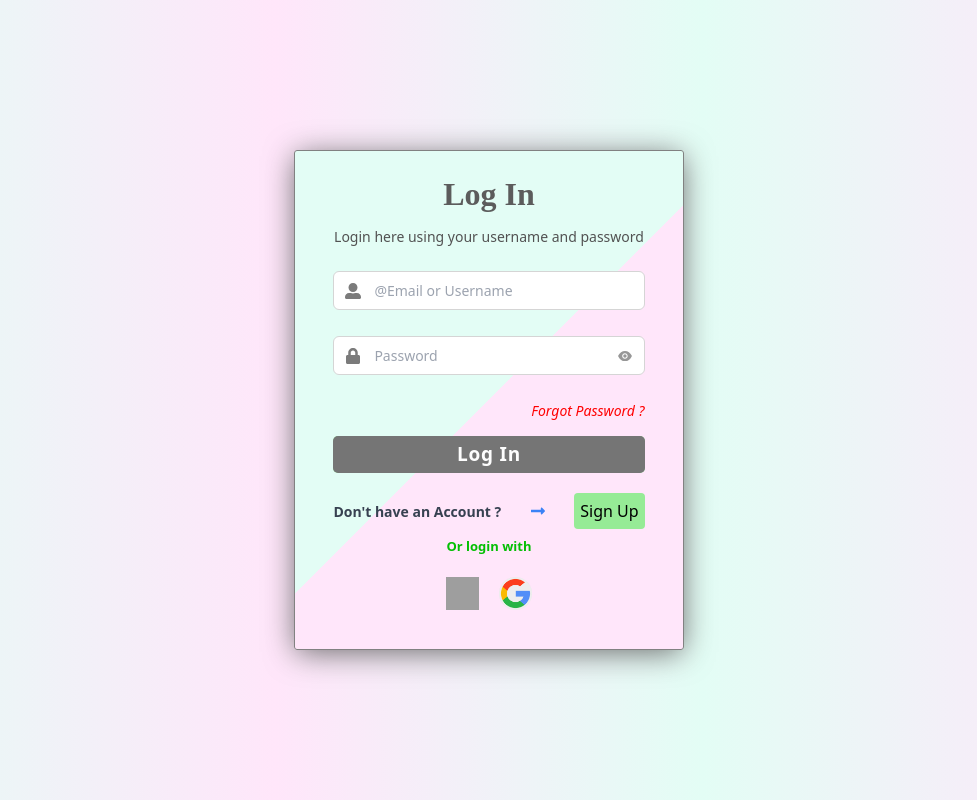
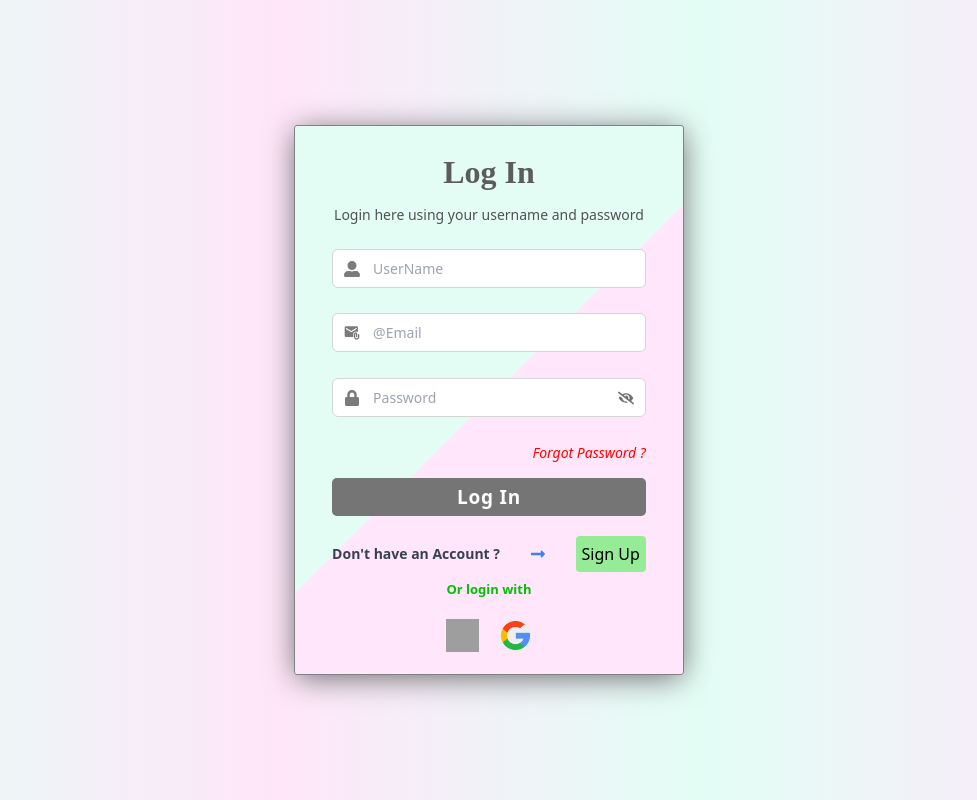
Before and after one commit to Madina-Web-Developer/Note-App, a React (Vite) app: page / in a window 1280 px wide. Shown: the whole page, without its empty margins (151-1128 px from the left). Built offline with nearby package versions, Linux system fonts and the light colour scheme; grey boxes are pictures that could not be loaded; what tailwind-clip-path would draw is missing.

Commit message:
add function

```diff
--- a/src/Components/Ligin Folder/LoginForm.css
+++ b/src/Components/Ligin Folder/LoginForm.css
@@ -14,11 +14,15 @@
     height: auto;
     border-radius: 3px;
     margin: 2% auto;
-    padding: 1.5% 3%;
     background-image: linear-gradient(-225deg, #E3FDF5 50%, #FFE6FA 50%);
     box-shadow: 0px 4px 31px -2px hsl(0, 0%, 40%);
     border: solid 1.5px #818181;
 
+  }
+
+  .login-box{
+
+    @apply p-[5.5%] lg:py-[1.7%] lg:px-[2.9%]
   }
 
 
@@ -61,7 +65,7 @@
     position: absolute;
     top: 0.75rem;
     right: 0.75rem;
-    color: #979797;
+    color: hwb(0 44% 56%);
     cursor: pointer;
 
   }
--- a/src/Components/Ligin Folder/LoginForm.jsx
+++ b/src/Components/Ligin Folder/LoginForm.jsx
@@ -1,17 +1,22 @@
-import React from 'react';
+import React, { useState } from 'react';
 import { FaUserAlt, FaLock } from 'react-icons/fa';
-import { AiFillEye } from 'react-icons/ai';
 import './LoginForm.css'; // Importing the CSS file
 import { FaLongArrowAltRight } from "react-icons/fa";
+import { FaRegEye } from "react-icons/fa";
+import { FaEyeSlash } from "react-icons/fa";
+import { MdAttachEmail } from "react-icons/md";
 
 const LoginForm = () => {
 
+    // ========= Custom State =========== //
+
+    const [show, setshow] = useState(true)
+    const [formData , setFormData] = useState({userName:'', email:'', password:''})
+    const [error, setError] = useState({userError:'', emailError:'', passwordError:''})
 
 
 
-
-
-
+    // ================ Function Part ================ //
 
 
 
@@ -29,10 +34,30 @@ const LoginForm = () => {
           <div className="form-group">
             <div className="input-container">
               <FaUserAlt className="input-icon" />
+
+              {/* ===== User input start ========== */}
+              <input
+                type="text"
+                placeholder="UserName"
+                className="login-input"
+              />
+            </div>
+
+            {/* ====   User Error ========= */}
+            <h6></h6>
+          </div>
+
+          {/*  ========  User Input End ======= */}
+
+          {/* --------- Email Input Start--------- */}
+          <div className="form-group">
+            <div className="input-container">
+            <MdAttachEmail className="input-icon" />
+
               {/* ===== Email input ========== */}
               <input
                 type="email"
-                placeholder="@Email or Username"
+                placeholder="@Email"
                 className="login-input"
               />
             </div>
@@ -41,22 +66,39 @@ const LoginForm = () => {
             <h6></h6>
 
           </div>
+
+          {/*  ------- Email Input End ------- */}
+
+
+          {/*  -------- Password Input Start ----- */}
+
           <div className="form-group">
             <div className="input-container">
               <FaLock className="input-icon" />
 
               {/* ====== Pass Input  */}
               <input
-                type="password"
+                type={show? 'password': 'text'}
                 placeholder="Password"
                 className="login-input"
               />
-              <AiFillEye className="password-icon" />
+              {
+                show?
+
+                <FaEyeSlash onClick={()=>setshow(!show)} className="password-icon" />
+
+                :
+
+                <FaRegEye onClick={()=>setshow(!show)} className="password-icon" />
+
+              }
 
             </div>
             {/* ======= Password Error ========= */}
             <h6></h6>
           </div>
+
+          {/* ------------ Password Input End -------- */}
 
         <div className="ff">
         <a href="#" className="forgot-password">
```
